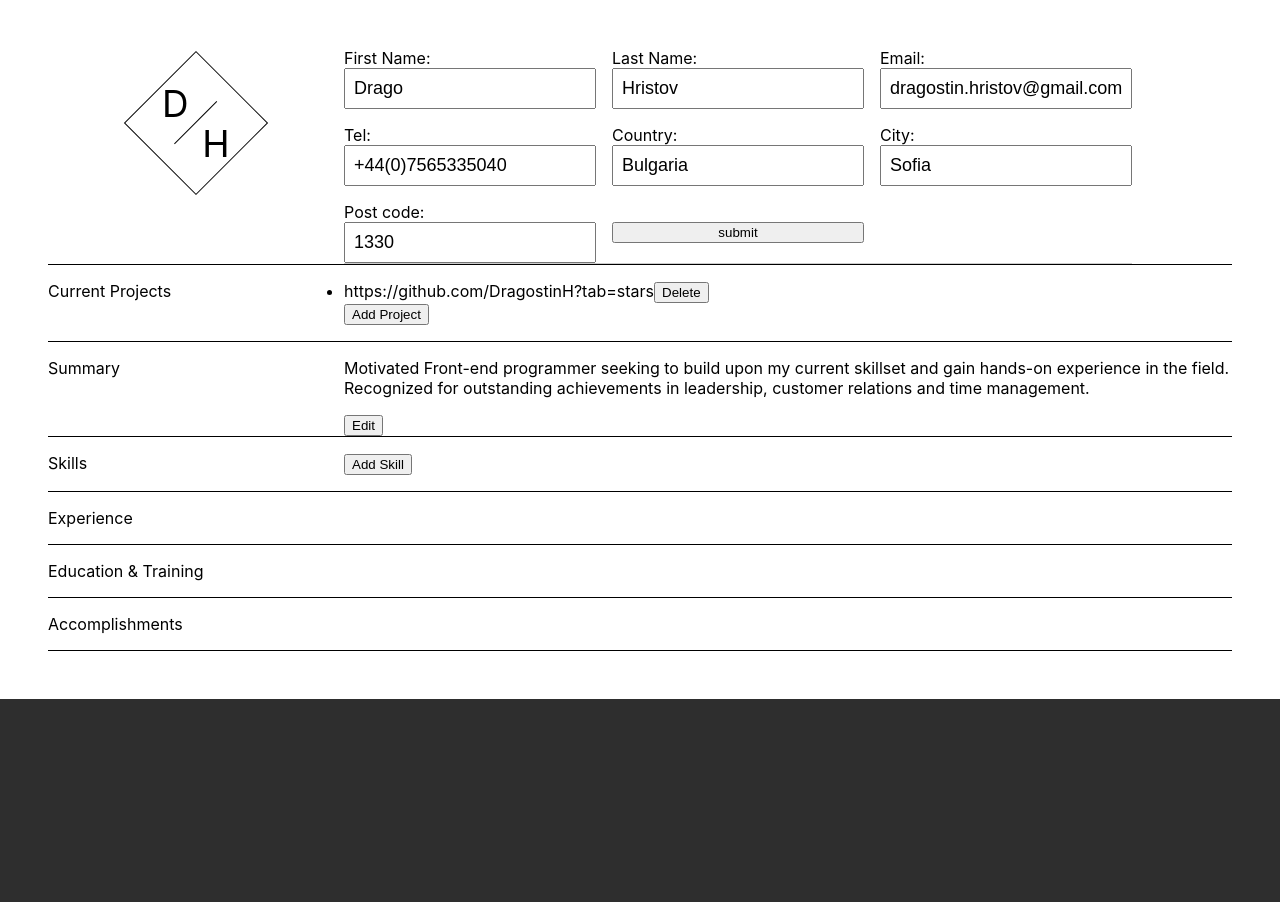
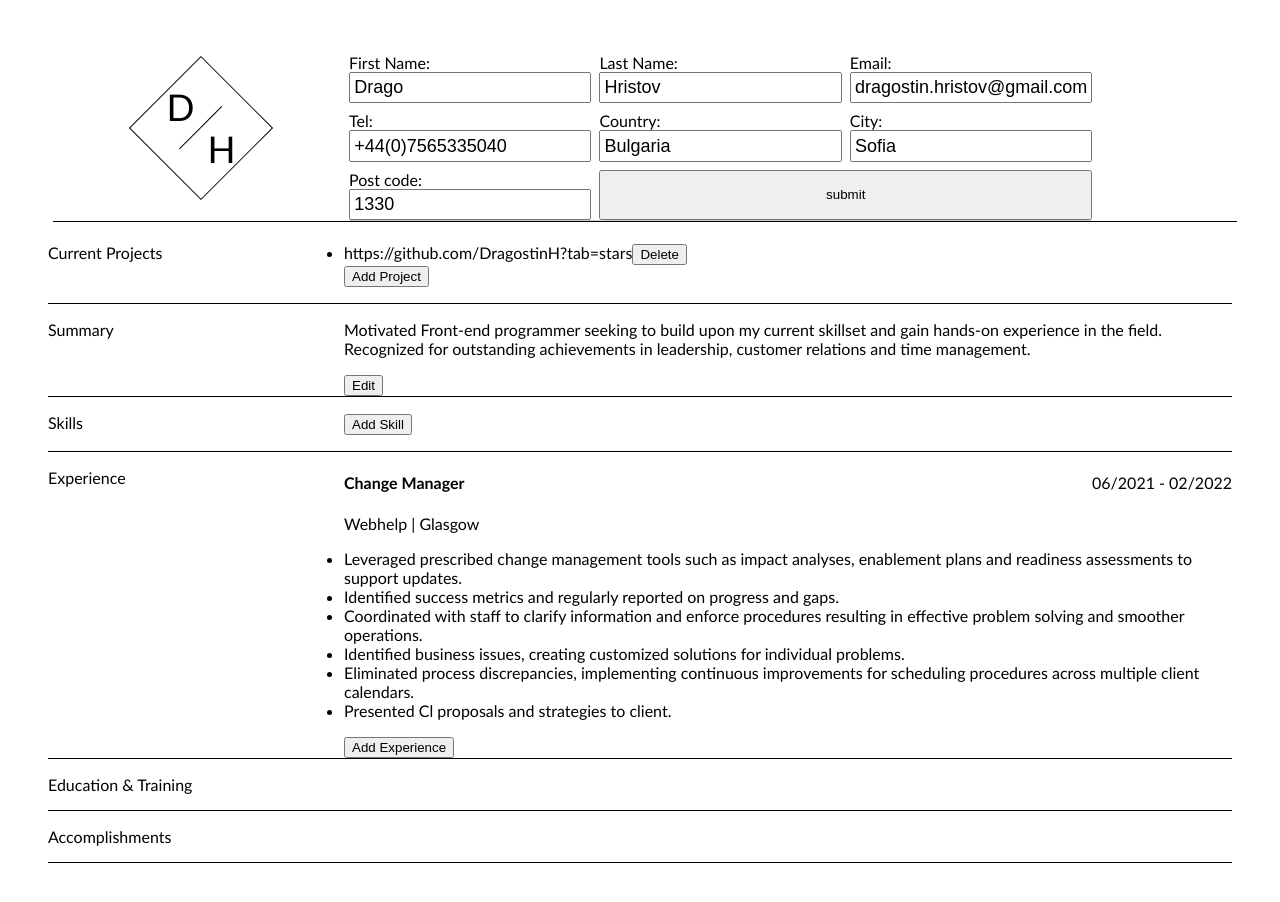
Before and after one commit to DragostinH/cv-new-build, a React (Create React App) app: page / in a window 1280 px wide. Both pictures are taken after a click on the element 640 px from the left and 123 px from the top of the page. Shown: the top 902 px of the page. Before the commit the page ends 800 px from the top, so only its background shows below. Built offline with nearby package versions, Linux system fonts and the light colour scheme.

Commit message:
added styling for hovering over elements

```diff
--- a/src/App.js
+++ b/src/App.js
@@ -9,71 +9,11 @@ import EducationAndTraining from './components/EducationAndTraining';
 import Accomplishments from './components/Accomplishments';
 
 class App extends Component {
-  constructor(props) {
-    super(props)
-    this.state = {
-      contactInfo: {
-        input: false,
-        firstName: "Drago",
-        lastName: "Hristov",
-        email: "dragostin.hristov@gmail.com",
-        tel: "+44(0)7565335040",
-        country: "Bulgaria",
-        city: "Sofia",
-        postCode: "1330"
-      },
-      currentProjects: {
-        projects: []
-      },
-      summary: {},
-      skills: {},
-      experience: {},
-      education: {},
-      accomplishments: {}
-    }
-  }
-  handleSubmit = (e) => {
-    e.preventDefault();
-    this.setState(st => {
-      return st.contactInfo.input = false;
-    })
-  }
-
-  handleChange = (e) => {
-    this.setState(st => {
-      return st.contactInfo[`${e.target.name}`] = e.target.value
-    })
-  }
-
-  handleOnClick = () => {
-    if (this.state.contactInfo.input) {
-      this.setState(st => {
-        return st.contactInfo.input = false;
-      })
-    } else {
-      this.setState(st => {
-        return st.contactInfo.input = true;
-      })
-    }
-  }
 
   render() {
-    const { input, firstName, lastName, email, tel, country, city, postCode } = this.state.contactInfo
     return (
       <div className="App">
-        <ContactAndName
-          input={input}
-          firstName={firstName}
-          lastName={lastName}
-          email={email}
-          tel={tel}
-          country={country}
-          city={city}
-          postCode={postCode}
-          handleOnClick={this.handleOnClick}
-          handleChange={this.handleChange}
-          handleSubmit={this.handleSubmit}
-        />
+        <ContactAndName />
         <CurrentProjects />
         <Summary />
         <Skills />
--- a/src/components/ContactAndName.js
+++ b/src/components/ContactAndName.js
@@ -4,56 +4,80 @@ import "../styles/ContactAndName.scss"
 class ContactAndName extends Component {
     constructor(props) {
         super(props)
-        // this.state = {
-        //     contactInfo: {
-        //         input: false,
-        //         firstName: "Drago",
-        //         lastName: "Hristov",
-        //         email: "dragostin.hristov@gmail.com",
-        //         tel: "+44(0)7565335040",
-        //         country: "Bulgaria",
-        //         city: "Sofia",
-        //         postCode: "1330"
-        //     },
-        // }
+        this.state = {
+            contactInfo: {
+                input: false,
+                firstName: "Drago",
+                lastName: "Hristov",
+                email: "dragostin.hristov@gmail.com",
+                tel: "+44(0)7565335040",
+                country: "Bulgaria",
+                city: "Sofia",
+                postCode: "1330"
+            },
+        }
+    }
+
+    handleSubmit = (e) => {
+        e.preventDefault();
+        this.setState(st => {
+            return st.contactInfo.input = false;
+        })
+    }
+
+    handleChange = (e) => {
+        this.setState(st => {
+            return st.contactInfo[`${e.target.name}`] = e.target.value
+        })
+    }
+
+    handleOnClick = () => {
+        if (this.state.contactInfo.input) {
+            this.setState(st => {
+                return st.contactInfo.input = false;
+            })
+        } else {
+            this.setState(st => {
+                return st.contactInfo.input = true;
+            })
+        }
     }
 
 
-
     render() {
-        const { input, firstName, lastName, email, tel, country, city, postCode, handleOnClick, handleChange, handleSubmit } = this.props
+        const { input, firstName, lastName, email, tel, country, city, postCode } = this.state.contactInfo;
         let contactInfo;
         input ?
             contactInfo =
-            <form className="contactInfo-form" onSubmit={handleSubmit} action="#">
+            <form className="contactInfo-form" onSubmit={this.handleSubmit} action="#">
                 <label htmlFor="firstName">
                     First Name:
-                    <input onChange={handleChange} value={firstName} type="text" id="firstName" name="firstName" />
+                    <input onChange={this.handleChange} value={firstName} type="text" id="firstName" name="firstName" />
                 </label>
                 <label htmlFor="lastName">
                     Last Name:
-                    <input onChange={handleChange} value={lastName} type="text" id="lastName" name="lastName" />
+                    <input onChange={this.handleChange} value={lastName} type="text" id="lastName" name="lastName" />
                 </label>
                 <label htmlFor="email">Email:
-                    <input onChange={handleChange} value={email} type="email" name="email" id="email" />
+                    <input onChange={this.handleChange} value={email} type="email" name="email" id="email" />
                 </label>
                 <label htmlFor="tel">Tel:
-                    <input onChange={handleChange} value={tel} type="tel" name="tel" id="tel" />
+                    <input onChange={this.handleChange} value={tel} type="tel" name="tel" id="tel" />
                 </label>
                 <label htmlFor="country">Country:
-                    <input onChange={handleChange} value={country} type="text" name="country" id="country" />
+                    <input onChange={this.handleChange} value={country} type="text" name="country" id="country" />
                 </label>
                 <label htmlFor="city">City:
-                    <input onChange={handleChange} value={city} type="text" name="city" id="city" />
+                    <input onChange={this.handleChange} value={city} type="text" name="city" id="city" />
                 </label>
                 <label htmlFor="postCode">Post code:
-                    <input onChange={handleChange} value={postCode} type="text" name="postCode" id="postCode" />
+                    <input onChange={this.handleChange} value={postCode} type="text" name="postCode" id="postCode" />
                 </label>
                 <input type="submit" name="submit" id="submit" value={"submit"} />
             </form> :
             contactInfo =
-            <div onClick={handleOnClick} className="submitted-info">
-                <h1 onClick={handleOnClick}>{firstName + " " + lastName}</h1>
+            <div onClick={this.handleOnClick} className="submitted-info">
+                <h1 onClick={this.handleOnClick}>{firstName + " " + lastName}</h1>
                 <div className="info">
                     <span>{email}</span>
                     <span>{tel}</span>
@@ -61,6 +85,7 @@ class ContactAndName extends Component {
                 </div>
             </div>
         return (
+            <div onClick={this.handleOnClick} className="overlay">
                 <div className="contact-info">
                     <div className="name-logo">
                         <div className="box">
@@ -73,6 +98,7 @@ class ContactAndName extends Component {
                         {contactInfo}
                     </div>
                 </div>
+            </div>
         )
     }
 }
--- a/src/components/Experience.js
+++ b/src/components/Experience.js
@@ -4,7 +4,18 @@ import "../styles/Experience.scss"
 class Experience extends Component {
     constructor(props) {
         super(props)
-        this.state = {}
+        this.state = {
+            experienceList: [],
+            experience: {
+                jobTitle: "",
+                employer: "",
+                country: "",
+                city: "",
+                startDate: "",
+                endDate: "",
+                currentJob: false
+            }
+        }
     }
 
     render() {
@@ -13,7 +24,22 @@ class Experience extends Component {
                 <div className="experience-left">
                     <p>Experience</p>
                 </div>
-
+                <div className="experience-right">
+                    <div className="title-and-period">
+                        <h4>Change Manager</h4>
+                        <p>06/2021 - 02/2022</p>
+                    </div>
+                    <span>Webhelp</span> <span>|</span> <span>Glasgow</span>
+                    <ul>
+                        <li>Leveraged prescribed change management tools such as impact analyses, enablement plans and readiness assessments to support updates.</li>
+                        <li>Identified success metrics and regularly reported on progress and gaps.</li>
+                        <li>Coordinated with staff to clarify information and enforce procedures resulting in effective problem solving and smoother operations.</li>
+                        <li>Identified business issues, creating customized solutions for individual problems.</li>
+                        <li>Eliminated process discrepancies, implementing continuous improvements for scheduling procedures across multiple client calendars.</li>
+                        <li>Presented Cl proposals and strategies to client.</li>
+                    </ul>
+                    <button>Add Experience</button>
+                </div>
             </section>
         )
     }
--- a/src/styles/ContactAndName.scss
+++ b/src/styles/ContactAndName.scss
@@ -4,6 +4,13 @@
     grid-template-columns: 25% 1fr;
     border-bottom: 1px solid black;
 
+  }
+
+  .overlay{
+    border: thick double white;
+    background-color: rgba($color: #000000, $alpha: 0);
+    width: 100%;
+    height: 100%;
   }
 
 .info{
@@ -50,15 +57,26 @@
 
   .contactInfo-form {
     display: grid;
-    gap: 1rem;
+    gap: 0.5rem;
     width: min-content;
-    align-items: center;
+    // align-items: center;
     grid-template-columns: repeat(3, 1fr);
     grid-template-rows: repeat(3, 1fr);
     border-bottom: 1px solid rgba(0, 0, 0, 0.2);
   }
 
+  #submit{
+    grid-column: 2/4;
+  }
+
   label > input{
     font-size: large;
-    padding: 0.5rem;
+    padding: 0.2rem;
   }
+
+.overlay:hover{
+  border: thick double rgb(91, 207, 67);
+  background-color: rgba($color: #77e999, $alpha: 0.3);
+  cursor: pointer;
+  z-index: 999;
+}
--- a/src/styles/Experience.scss
+++ b/src/styles/Experience.scss
@@ -3,3 +3,13 @@
     grid-template-columns: 25% 1fr;
     border-bottom: 1px solid black;
 }
+
+.title-and-period{
+    display: flex;
+    align-items: center;
+    justify-content: space-between;
+}
+
+.experience-container:hover{
+    border: thick double green;
+}
--- a/src/styles/index.scss
+++ b/src/styles/index.scss
@@ -2,9 +2,7 @@ $body-bg: #2e2e2e;
 
 body {
   margin: 0;
-  font-family: -apple-system, BlinkMacSystemFont, 'Segoe UI', 'Roboto', 'Oxygen',
-    'Ubuntu', 'Cantarell', 'Fira Sans', 'Droid Sans', 'Helvetica Neue',
-    sans-serif;
+  font-family: 'Trebuchet MS', 'Lucida Sans Unicode', 'Lucida Grande', 'Lucida Sans', Arial, sans-serif;
   -webkit-font-smoothing: antialiased;
   -moz-osx-font-smoothing: grayscale;
   background-color: $body-bg;
```
Lines whose indentation alone changed are shown as unchanged.
